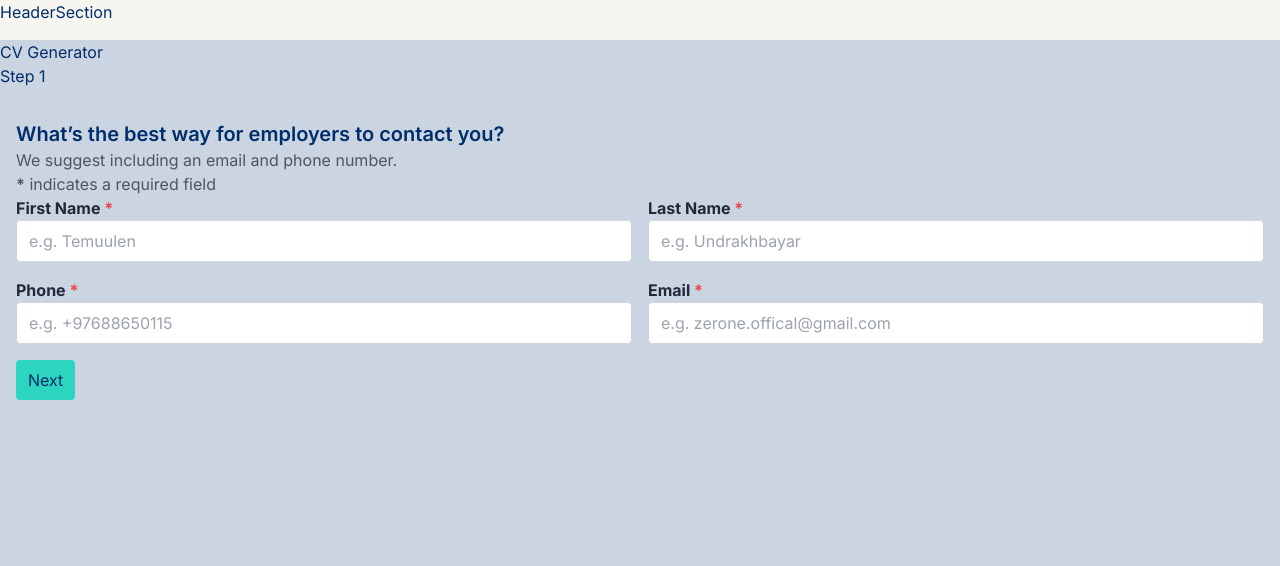
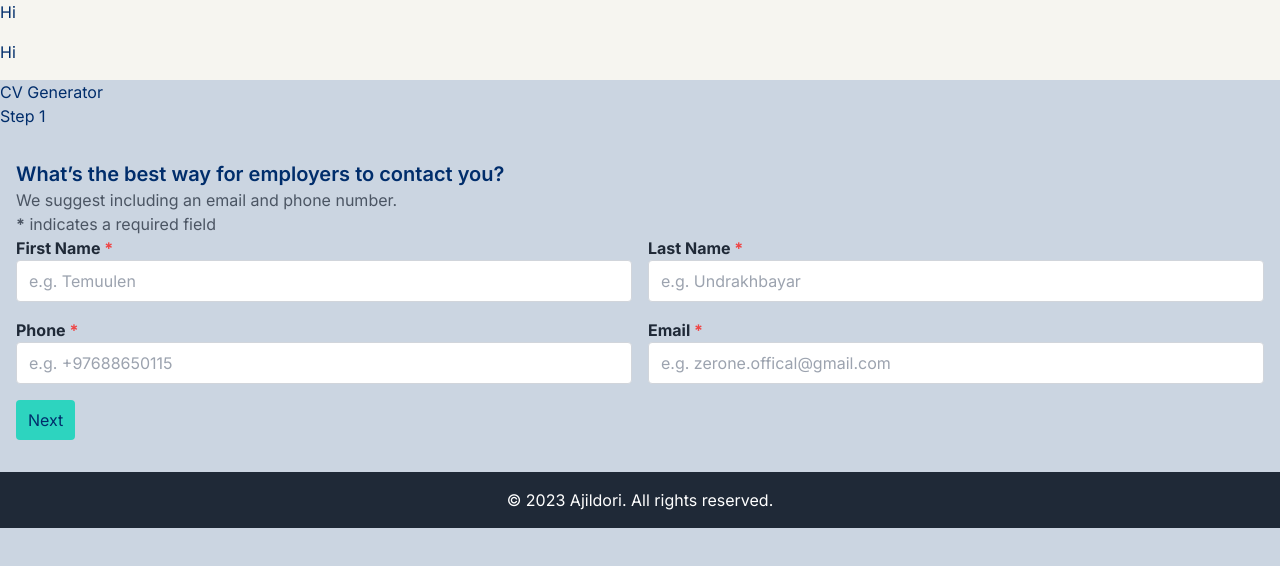
Before and after one commit to themuuln/resume-generator, a Next.js app: page /generator in a window 1280 px wide. Shown: the top 566 px of the page. Built offline with nearby package versions, Linux system fonts and the light colour scheme; what @react-pdf/renderer would draw is missing.

Commit message:
Footer, Header Added

```diff
--- /dev/null
+++ b/app/components/footer/FooterSection.jsx
@@ -0,0 +1,15 @@
+import React from 'react';
+
+const FooterSection = () => {
+  return (
+    <footer className="py-4 bg-gray-800">
+      <div className="container mx-auto text-center text-white">
+        <p className="text-sm md:text-base">
+          &copy; 2023 Ajildori. All rights reserved.
+        </p>
+      </div>
+    </footer>
+  );
+};
+
+export default FooterSection;
--- a/app/components/header/HeaderSection.jsx
+++ b/app/components/header/HeaderSection.jsx
@@ -2,7 +2,9 @@ import React from 'react'
 
 const HeaderSection = () => {
   return (
-    <header className='h-10 bg-[#f6f5f0] text-brand'>HeaderSection</header>
+    <header className='h-10 bg-[#f6f5f0] flex justify-center text-brand'>
+      <div className="container">Hi</div>
+    </header>
   )
 }
 
--- a/app/layout.jsx
+++ b/app/layout.jsx
@@ -1,17 +1,23 @@
+import FooterSection from './components/footer/FooterSection'
+import HeaderSection from './components/header/HeaderSection'
 import './globals.css'
 import { Inter } from 'next/font/google'
 
 const inter = Inter({ subsets: ['latin'] })
 
 export const metadata = {
-  title: 'Create Next App',
+  title: 'Ajildori',
   description: 'Generated by create next app',
 }
 
 export default function RootLayout({ children }) {
   return (
     <html lang="en">
-      <body className={`${inter.className} bg-slate-300 text-brand`}>{children}</body>
+      <body className={`${inter.className} bg-slate-300 text-brand`}>
+        <HeaderSection />
+        {children}
+        <FooterSection />
+      </body>
     </html>
   )
 }
```
